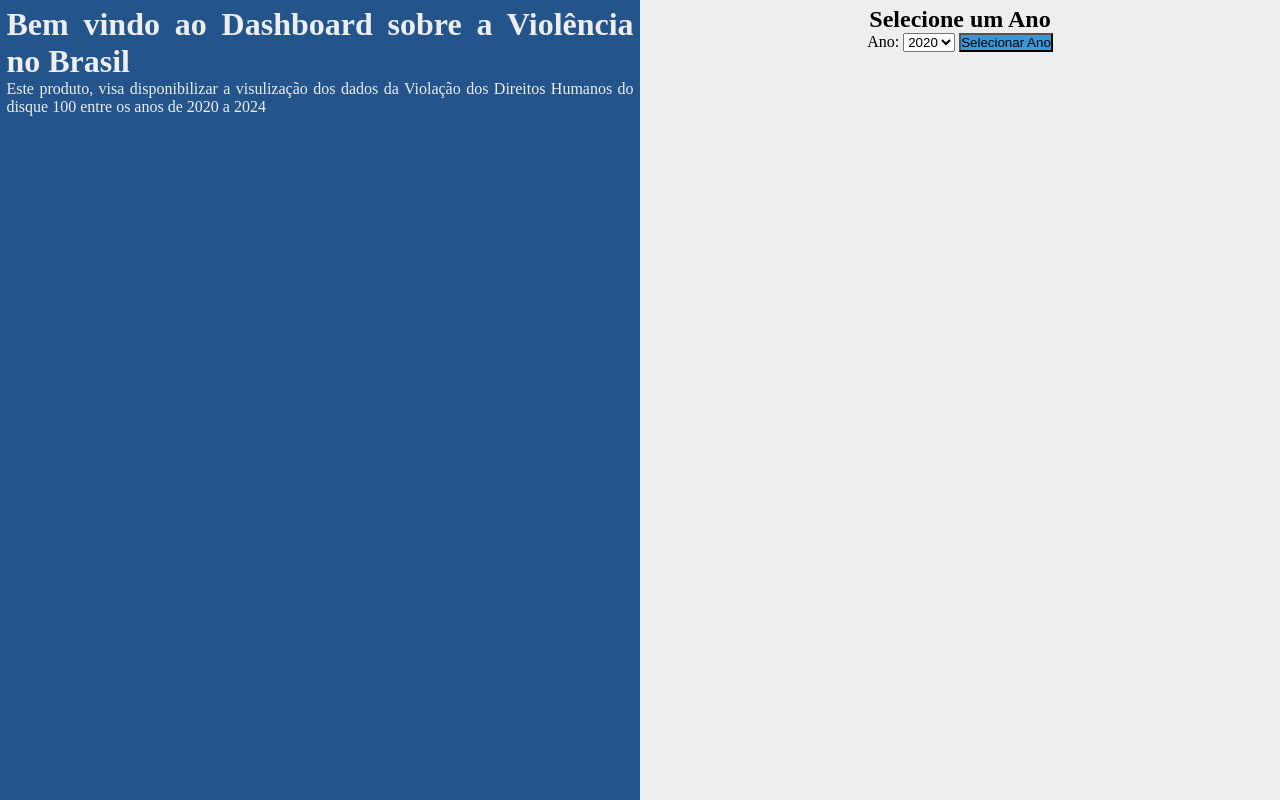
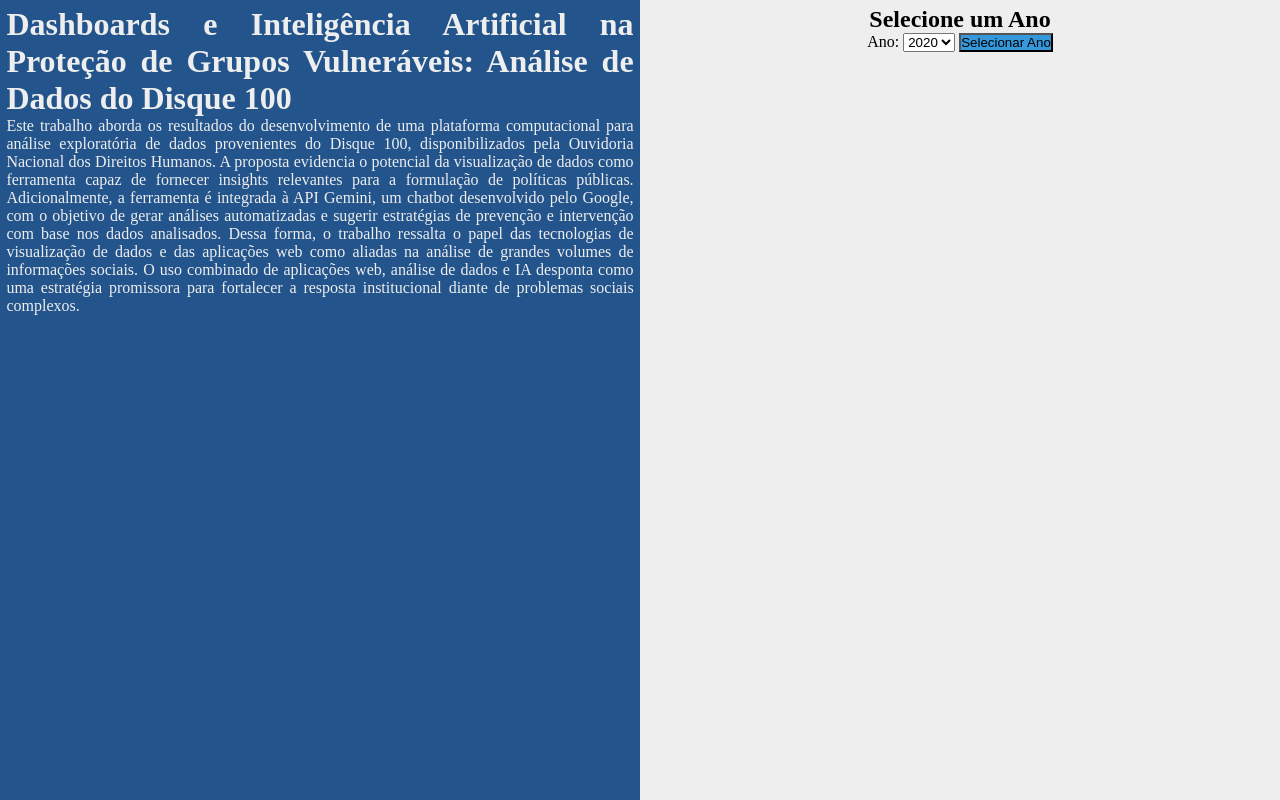
Before and after one commit to L-Repinaldo/Dashboard-Violacao-direitos-humanos-registrados-no-dique100, a Flask app: template Implementacao_APP(OG)/templates/menuYear.html in a window 1280 px wide. Run offline with Flask 3, Linux system fonts and the light colour scheme; the template is opened without the code that fills it, so the values that code supplies are empty; the visitor is signed in with stand-in values (Sample User, id 1).

Commit message:
Alterações

```diff
--- a/Implementacao_APP(OG)/templates/menuYear.html
+++ b/Implementacao_APP(OG)/templates/menuYear.html
@@ -8,9 +8,16 @@
 </head>
 <body>
     <header class = 'content'>
-        <h1 id="BoasVindas">Bem vindo ao Dashboard sobre a Violência no Brasil</h1>
-        <p>Este produto, visa disponibilizar a visulização dos dados da Violação dos Direitos Humanos do disque 100
-            entre os anos de 2020 a 2024 </p>
+        <h1 id="BoasVindas">Dashboards e Inteligência Artificial na Proteção de Grupos Vulneráveis: Análise de Dados do Disque 100</h1>
+        <p>Este trabalho aborda os resultados do desenvolvimento de uma plataforma computacional para análise exploratória de
+           dados provenientes do Disque 100, disponibilizados pela Ouvidoria Nacional dos Direitos Humanos. A proposta evidencia o
+           potencial da visualização de dados como ferramenta capaz de fornecer insights relevantes para a formulação de políticas públicas.
+           Adicionalmente, a ferramenta é integrada à API Gemini, um chatbot desenvolvido pelo Google, com o objetivo de gerar análises
+           automatizadas e sugerir estratégias de prevenção e intervenção com base nos dados analisados. Dessa forma, o trabalho ressalta o
+           papel das tecnologias de visualização de dados e das aplicações web como aliadas na análise de grandes volumes de informações
+           sociais. O uso combinado de aplicações web, análise de dados e IA desponta como uma estratégia promissora para fortalecer a
+           resposta institucional diante de problemas sociais complexos.
+        </p>
     </header>
     <main>
         <div class="SelcionaAno">
```
Also changed, not shown: Implementacao_APP(OG)/dash_app/assets/style.css (+12 -6 lines).
